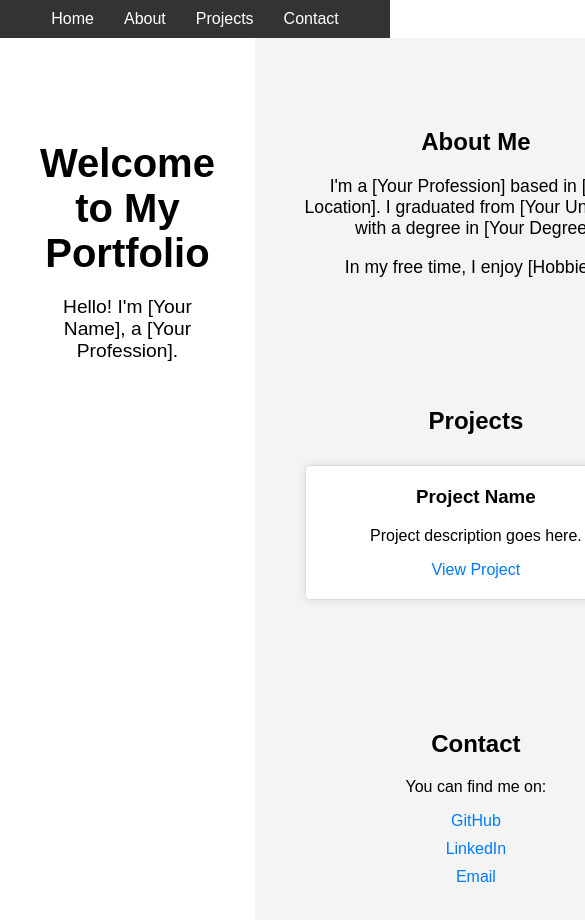
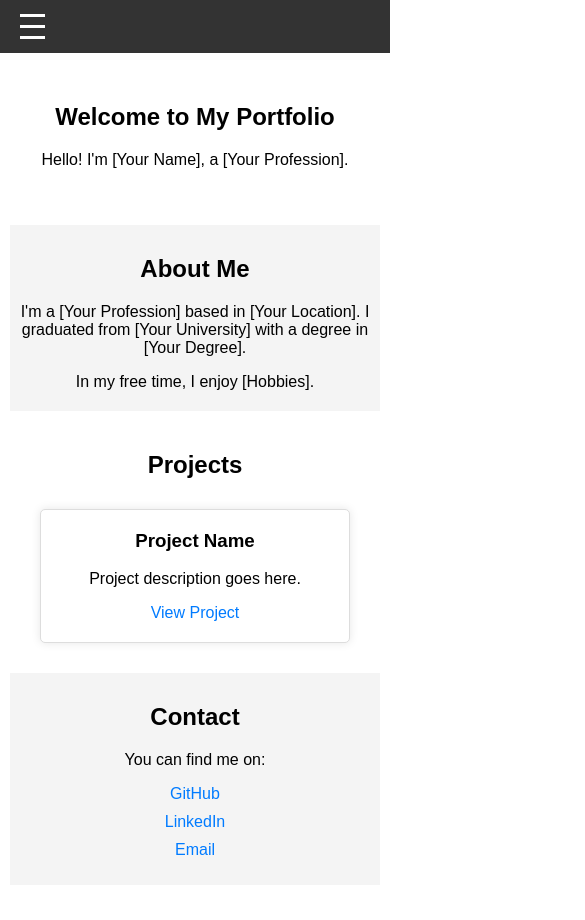
Before and after one commit to Blank014/My-Portfolio, a React (Create React App) app in the folder my-portfolio/: page / in a window 390 px wide. Shown: the top 920 px of the page, 585 px wide, since content can reach past the window. After the commit the page ends 895 px from the top, so only its background shows below. Built offline with nearby package versions, Linux system fonts and the light colour scheme.

Commit message:
added responsiveness to the site

```diff
--- a/my-portfolio/package.json
+++ b/my-portfolio/package.json
@@ -8,7 +8,7 @@
     "@testing-library/user-event": "^13.5.0",
     "react": "^18.3.1",
     "react-dom": "^18.3.1",
-    "react-scripts": "5.0.1",
+    "react-scripts": "^5.0.1",
     "web-vitals": "^2.1.4"
   },
   "scripts": {
--- a/my-portfolio/src/sections/Header.js
+++ b/my-portfolio/src/sections/Header.js
@@ -1,17 +1,30 @@
-import React from 'react';
+import React, { useState } from 'react';
 import '../styles/Header.css';
 
-const Header = () => (
+const Header = () => {
+    const [isOpen, setIsOpen] = useState(false);
+
+    const toggleMenu = () => {
+        setIsOpen(!isOpen);
+    };
+
+    return (
         <header className="header">
             <nav>
-            <ul>
-                <li><a href="#home">Home</a></li>
-                <li><a href="#about">About</a></li>
-                <li><a href="#projects">Projects</a></li>
-                <li><a href="#contact">Contact</a></li>
+                <div className="burger-menu" onClick={toggleMenu}>
+                    <div className="line"></div>
+                    <div className="line"></div>
+                    <div className="line"></div>
+                </div>
+                <ul className={`nav-links ${isOpen ? 'open' : ''}`}>
+                    <li><a href="#home" onClick={() => setIsOpen(false)}>Home</a></li>
+                    <li><a href="#about" onClick={() => setIsOpen(false)}>About</a></li>
+                    <li><a href="#projects" onClick={() => setIsOpen(false)}>Projects</a></li>
+                    <li><a href="#contact" onClick={() => setIsOpen(false)}>Contact</a></li>
                 </ul>
             </nav>
         </header>
     );
+};
 
 export default Header;
--- a/my-portfolio/src/styles/About.css
+++ b/my-portfolio/src/styles/About.css
@@ -1,6 +1,6 @@
 .about {
     background: #f4f4f4;
-    padding: 50px 20px;
+    padding: 20px;
 }
 
 .about h2 {
@@ -12,3 +12,14 @@
     font-size: 1.1em;
     margin-bottom: 10px;
 }
+
+/* Responsive Styles */
+@media (max-width: 768px) {
+    .about {
+        padding: 10px;
+    }
+
+    .about p {
+        font-size: 1em;
+    }
+}
--- a/my-portfolio/src/styles/App.css
+++ b/my-portfolio/src/styles/App.css
@@ -12,6 +12,7 @@ body {
 .main-container {
   display: flex;
   justify-content: space-between;
+  flex-wrap: wrap;
 }
 
 .left-column {
@@ -20,7 +21,24 @@ body {
 }
 
 .right-column {
-  flex: 2;
+  flex: 1.5;
   background-color: #f4f4f4;
   padding: 20px;
 }
+
+/* Responsive Styles */
+@media (max-width: 768px) {
+  .main-container {
+    flex-direction: column;
+  }
+
+  .left-column,
+  .right-column {
+    flex: 1;
+    padding: 10px;
+  }
+
+  .right-column {
+    background-color: #fff;
+  }
+}
--- a/my-portfolio/src/styles/Contact.css
+++ b/my-portfolio/src/styles/Contact.css
@@ -1,6 +1,6 @@
 .contact {
     background: #f4f4f4;
-    padding: 50px 20px;
+    padding: 20px;
     text-align: center;
 }
 
@@ -21,3 +21,10 @@
     color: #007bff;
     text-decoration: none;
 }
+
+/* Responsive Styles */
+@media (max-width: 768px) {
+    .contact {
+        padding: 10px;
+    }
+}
--- a/my-portfolio/src/styles/Header.css
+++ b/my-portfolio/src/styles/Header.css
@@ -2,6 +2,26 @@
     background: #333;
     color: white;
     padding: 10px 0;
+}
+
+.header nav {
+    display: flex;
+    justify-content: space-between;
+    align-items: center;
+    padding: 0 20px;
+}
+
+.header nav .burger-menu {
+    display: none;
+    flex-direction: column;
+    cursor: pointer;
+}
+
+.header nav .burger-menu .line {
+    width: 25px;
+    height: 3px;
+    background-color: white;
+    margin: 4px 0;
 }
 
 .header nav ul {
@@ -20,3 +40,27 @@
     color: white;
     text-decoration: none;
 }
+
+@media (max-width: 768px) {
+    .header nav .burger-menu {
+        display: flex;
+    }
+
+    .header nav ul {
+        flex-direction: column;
+        position: absolute;
+        top: 60px;
+        left: 0;
+        width: 100%;
+        background-color: #333;
+        display: none;
+    }
+
+    .header nav ul.open {
+        display: flex;
+    }
+
+    .header nav ul li {
+        margin: 10px 0;
+    }
+}
--- a/my-portfolio/src/styles/Home.css
+++ b/my-portfolio/src/styles/Home.css
@@ -1,13 +1,24 @@
 .home {
     text-align: center;
-    padding: 50px 20px;
+    padding: 20px;
 }
 
 .home h1 {
-    font-size: 2.5em;
+    font-size: 2em;
     margin-bottom: 20px;
 }
 
 .home p {
     font-size: 1.2em;
 }
+
+/* Responsive Styles */
+@media (max-width: 768px) {
+    .home h1 {
+        font-size: 1.5em;
+    }
+
+    .home p {
+        font-size: 1em;
+    }
+}
--- a/my-portfolio/src/styles/Projects.css
+++ b/my-portfolio/src/styles/Projects.css
@@ -1,5 +1,5 @@
 .projects {
-    padding: 50px 20px;
+    padding: 20px;
 }
 
 .projects h2 {
@@ -32,3 +32,10 @@
     color: #007bff;
     text-decoration: none;
 }
+
+/* Responsive Styles */
+@media (max-width: 768px) {
+    .project-item {
+        width: 100%;
+    }
+}
```
Also changed, not shown: 1 other file (tests, documents, lock files or other folders). Lines whose indentation alone changed are shown as unchanged.
